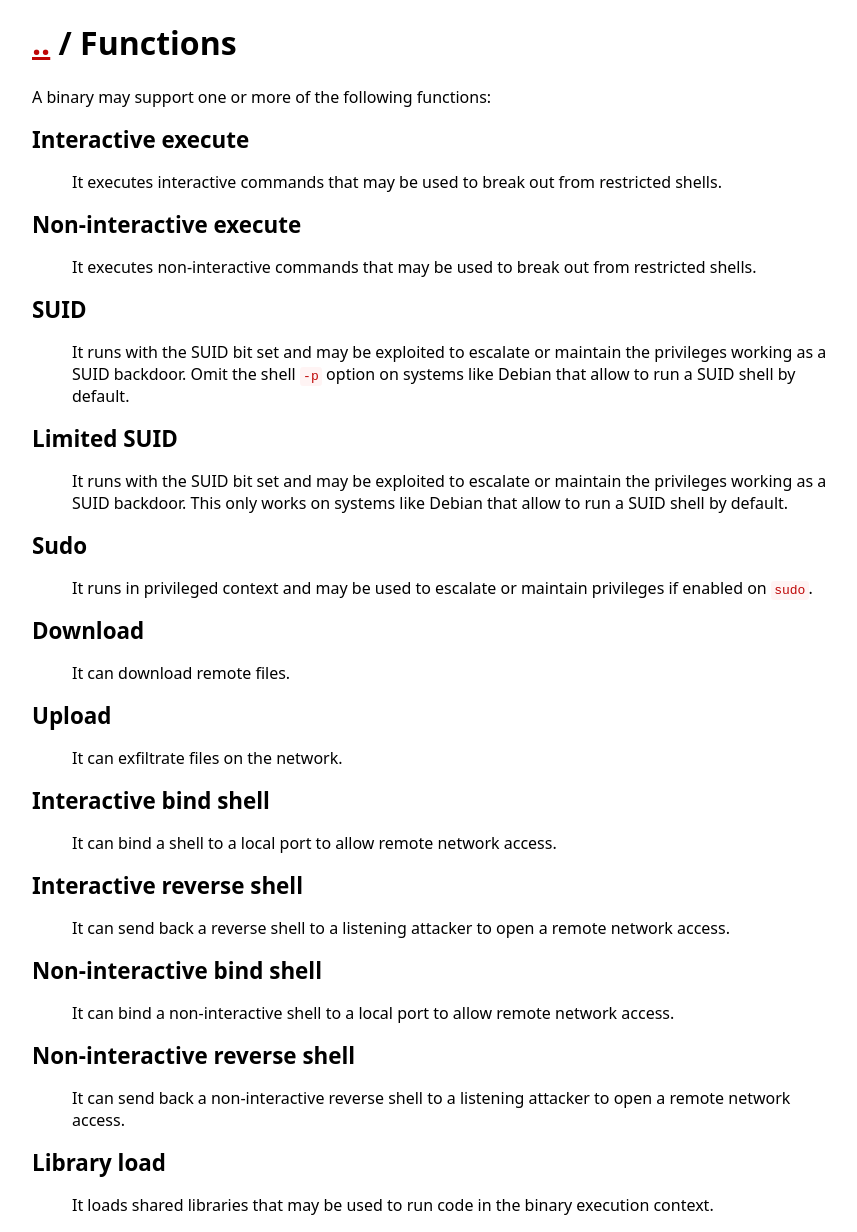
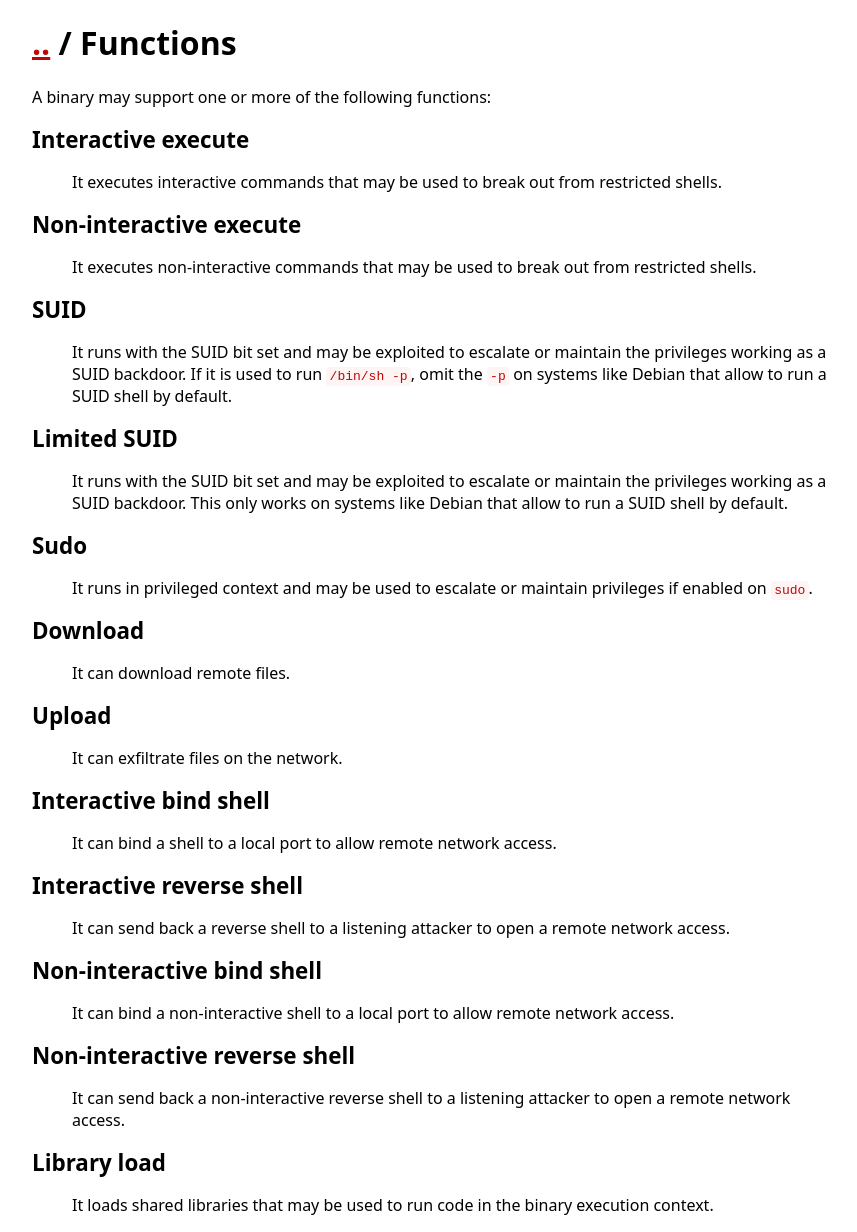
Before and after one commit to GTFOBins/GTFOBins.github.io, a Jekyll site: the page built from functions.md, in a window 1280 px wide. Shown: the whole page, without its empty margins (208-1065 px from the left). Built offline with Jekyll 4.4.1, drawn with Linux system fonts in a browser that asks for light colours.

Commit message:
Rephrase suid-enabled

```diff
--- a/_data/functions.yml
+++ b/_data/functions.yml
@@ -8,7 +8,7 @@ execute-non-interactive:
 
 suid-enabled:
   label: SUID
-  description: It runs with the SUID bit set and may be exploited to escalate or maintain the privileges working as a SUID backdoor. Omit the shell `-p` option on systems like Debian that allow to run a SUID shell by default.
+  description: It runs with the SUID bit set and may be exploited to escalate or maintain the privileges working as a SUID backdoor. If it is used to run `/bin/sh -p`, omit the `-p` on systems like Debian that allow to run a SUID shell by default.
 
 suid-limited:
   label: Limited SUID
```
